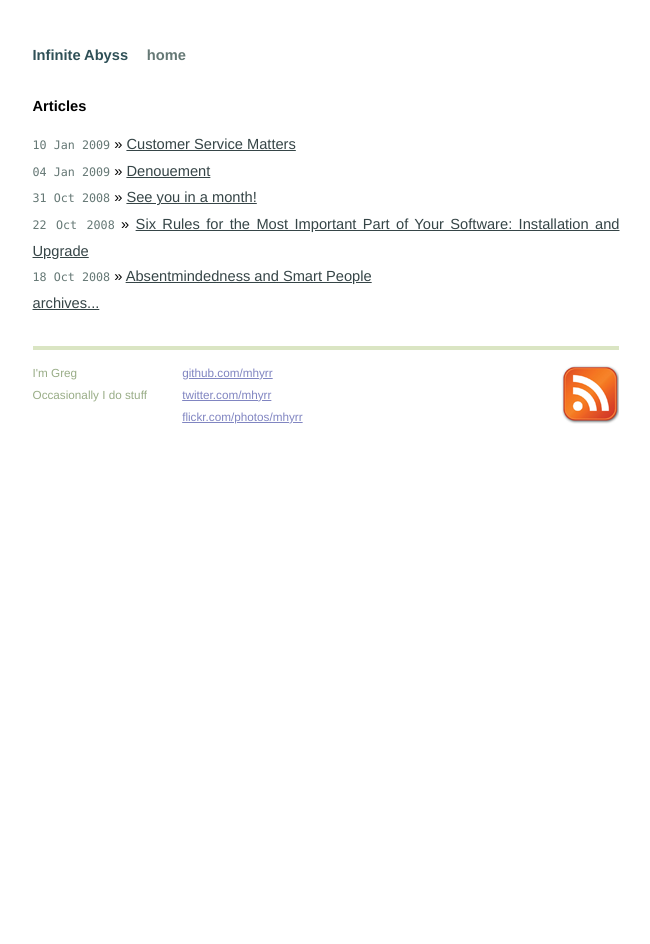
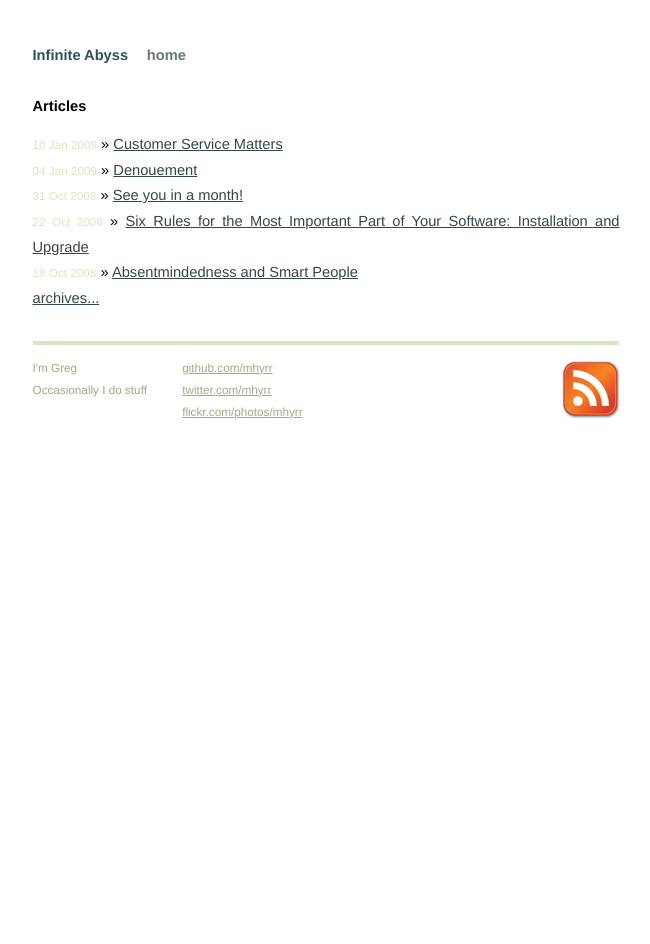
Before and after one commit to mhyrr/mhyrr.github.com, a Jekyll site: the page built from index.html, in a window 1280 px wide. Shown: the whole page, without its empty margins (314-964 px from the left). Built offline with Jekyll 4.4.1, drawn with Linux system fonts in a browser that asks for light colours.

Commit message:
more css changes

```diff
--- a/css/screen.css
+++ b/css/screen.css
@@ -67,8 +67,8 @@ ul.posts {
   }
 
   ul.posts span {
-    color: #657875;
-    font-family: Monaco, "Helvetica", monospace;
+    color: #DAE5C3;
+    font-family: "Helvetica", arial, monospace;
     font-size: 80%;
   }
 
@@ -108,11 +108,11 @@ ul.posts {
   }
 
   .site .title a.extra:hover {
-    color: 364547;
+    color: #364547;
   }
 
   .site .meta {
-    color: #aaa;
+    color: #DAE5C3;
   }
 
   .site .footer {
@@ -129,8 +129,12 @@ ul.posts {
     }
 
       .site .footer .contact a {
-        color: #8085C1;
+        color: #99AD87;
       }
+
+	  .site .footer .contact a:hover{
+		color: #657875;
+	  }
 
     .site .footer .rss {
       margin-top: 1.1em;
```
